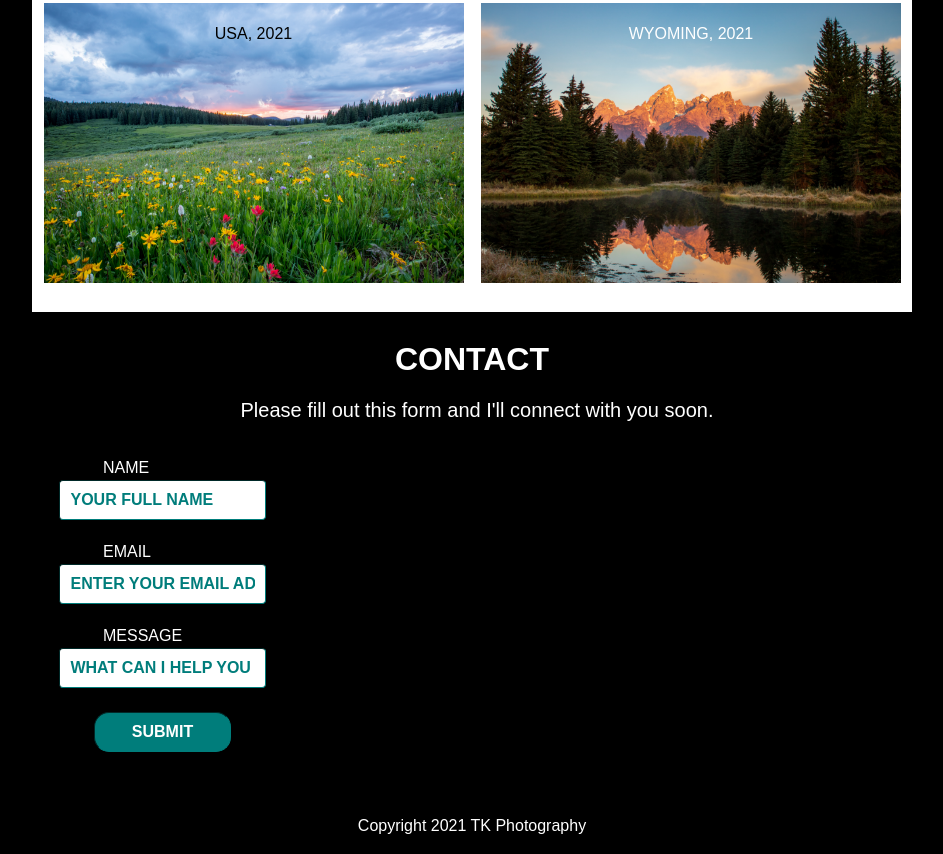
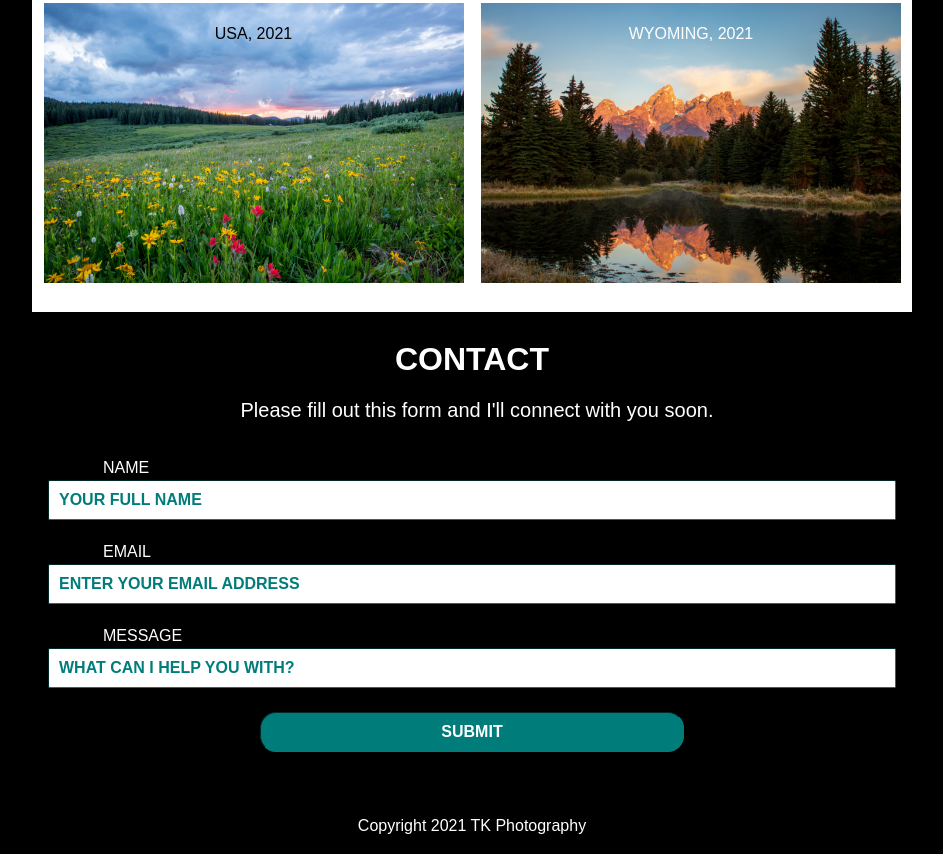
Before and after one commit to lolita-halper/photogallery, a plain HTML site: page index.html in a window 1280 px wide. Shown: the part 2692-3546 px from the top of the page, without its empty margins (168-1111 px from the left). Drawn offline with Linux system fonts and the light colour scheme.

Commit message:
Updated form html and first part of css

```diff
--- a/index.html
+++ b/index.html
@@ -81,13 +81,111 @@
             </div>
         </section>
     </main>
-    <!--<section></section>-->
+
+    <section id="contact">
+        <h2>Contact</h2>
+        <p>Please fill out this form and I'll connect with you soon.</p>
+
+        <h2 class="contact-info">Your contact information</h2>
+        <fieldset>
+            <legend>
+                <label for="your-name">Name</label>
+                <input type="text" name="your-name" id="your-name" placeholder="Your full name">
+
+                <label for="your-email">Email</label>
+                <input type="text" name="your-email" id="your-email" placeholder="Enter your email address">
+
+                <label for="your-message">Message</label>
+                <input type="text" name="your-message" id="your-message" placeholder="What can I help you with?">
+
+            <input type="submit" name="your-submit" id="your-submit" value="Submit">
+        </legend>
+        </fieldset>
+    </section>
+
+    <footer>
+        <small>Copyright 2021 TK Photography </small>
+    </footer>
+
+<!--
+  <header>
+        <h1> TK Photography</h1>
+    </header>
+    <nav>
+        <h2>Main Navigation</h2>
+        <ul>
+            <li><a href="#about">About</a></li>
+            <li><a href="#gallery">Gallery</a></li>
+            <li><a href="#contact">Contact</a></li>
+            <li><a href="#top">top</a></li>
+        </ul>
+    </nav>
+    <main>
+        <section id="about">
+            <h2>About</h2>
+            <p>Hello!<br><br>
+                I'm TK and I'm a photographer. I love looking at life through the lens of my camera. Landscape photography is my specialty and it's taken me all over the world.</p>
+        </section>
+        <section id="gallery">
+            <h2>Gallery</h2>
+            <p>Here are some highlights of my work. The locations and year are in the caption.</p>
+            <div id="galleryImg">
+                <figure>
+                    <img src="images/Chile.png" alt="Ocean landscape with waves coming up in the soft sand in the sunrise">
+                    <figcaption>Chile, 2001</figcaption>
+                </figure>
+                <figure>
+                    <img src="images/Guatemala.png" alt="Beutiful sunset sky and purple flowers lining a pathway stepping down to a dock at the lake with mountins in the background">
+                    <figcaption>Guatemala, 1997</figcaption>
+                </figure>
+                <figure>
+                    <img src="images/Hawaii.png" alt="green, turqoise ocean and a green mountain.">
+                    <figcaption>Hawaii, 2010</figcaption>
+                </figure>
+                <figure>
+                    <img src="images/Iran.png" alt="Sandy grounds with purple-reddish dessert-like plants and mountains in the background">
+                    <figcaption>Iran, 1999</figcaption>
+                </figure>
+                <figure>
+                    <img src="images/Ireland.png" alt="Green hills gooing down to the water">
+                    <figcaption>Ireland, 2012</figcaption>
+                </figure>
+                <figure>
+                    <img src="images/Italy.png" alt="Turqoise lake water with a small rowboat and a mountain hillside lined with green trees">
+                    <figcaption>Italy, 2015</figcaption>
+                </figure>
+                <figure>
+                    <img src="images/Moab-Desert.png" alt="Beautiful sunset in the dessert">
+                    <figcaption>Moab Desert, 2020</figcaption>
+                </figure>
+                <figure>
+                    <img src="images/Rocky-Mountains.png" alt="Brown rock formation mountain protruding out of a stormy ocean and gray cloudy sky above">
+                    <figcaption>Rocky Mountains, 2009</figcaption>
+                </figure>
+                <figure>
+                    <img src="images/Switzerland.png" alt="snow powder hillside with pine trees in the background and a blue clear sky">
+                    <figcaption>Switzerland, 2014</figcaption>
+                </figure>
+                <figure>
+                    <img src="images/UK.png" alt="green hills with a blue and cloudy sky in the afternoon light">
+                    <figcaption>UK, 2005</figcaption>
+                </figure>
+                <figure>
+                    <img src="images/USA.png" alt="green flower meadow with trees in the background and overcast cloudy sky">
+                    <figcaption>USA, 2021</figcaption>
+                </figure>
+                <figure>
+                    <img src="images/Wyoming.png" alt="sunrise over the mountain in the background and lake in the foreground">
+                    <figcaption>Wyoming, 2021</figcaption>
+                </figure>
+            </div>
+        </section>
+    </main>
     <form id="contact" >
         <h2>Contact</h2>
         <p>Please fill out this form and I'll connect with you soon.</p>
         <h2 class="contact-info">Your contact information</h2>
-     <fieldset name="form">
-        <legend>
+
             <label for="your-name">Name</label>
             <input type="text" name="your-name" id="your-name" placeholder="Your full name">
 
@@ -98,11 +196,10 @@
             <input type="text" name="your-message" id="your-message" placeholder="What can I help you with?">
 
         <input type="submit" name="your-submit" id="your-submit" value="Submit">
-    </legend>
-    </fieldset>
     </form>
     <footer>
         <small>Copyright 2021 TK Photography </small>
     </footer>
+-->
 </body>
 </html>
--- a/styles.css
+++ b/styles.css
@@ -184,23 +184,19 @@ figure:nth-child(8) figcaption, figure:nth-child(9) figcaption, figure:nth-child
 figure:nth-child(11) figcaption {
     top: -260px;
 }
-/* ---------- FOOTER ---------- */
 
-  footer {
-    background-color: var(--black);
-    color: var(--white);
-    text-align: center;
-    font-size: var(--figcaption-label-input-small-font-size);
-    padding: 50px 0 20px 0;
-  }
 
   /* ---------- FORM ---------- */
-form {
+
+  legend {
+    width: 100%;
+  }
+  #contact {
     background-color: var(--black);
     color: var(--white);
 	padding: 16px;
   }
-form p {
+#contact p {
     text-align: center;
   }
 .contact-info {
@@ -209,18 +205,18 @@ form p {
   }
 input, label, select, textarea {
 	display: block;
-	width: 90%;
+	width: 100%;
     margin: 0 auto;
 }
 label {
-	margin: 0 0 4px 35px;
+	margin: 0 0 4px 11px;
     text-transform: uppercase;
 }
 input, select, textarea {
 	padding: 10px;
 	font-size:var(--figcaption-label-input-small-font-size);
 	margin-bottom: 24px;
-	border-radius: 4px;
+	border-radius: 2px;
 	border: 1px inset var(--med-green);
 	background-color: var(--white);
 }
@@ -235,12 +231,24 @@ input  {
 #your-submit {
     background-color: var(--med-green);
     color: var(--white);
-    width: 60%;
-    border-radius: 15px;
+    width: 50%;
+    border-radius: 16px;
     margin: 0 auto;
     text-transform: uppercase;
     font-weight: bold;
 }
+
+/* ---------- FOOTER ---------- */
+
+  footer {
+    background-color: var(--black);
+    color: var(--white);
+    text-align: center;
+    font-size: var(--figcaption-label-input-small-font-size);
+    padding: 50px 0 20px 0;
+  }
+
+
 
 
  /* ---------- MEDIA QUERY 880PX ---------- */
@@ -292,6 +300,4 @@ header {
     nav {
         text-align: right;
     }
-
-
 }
```
